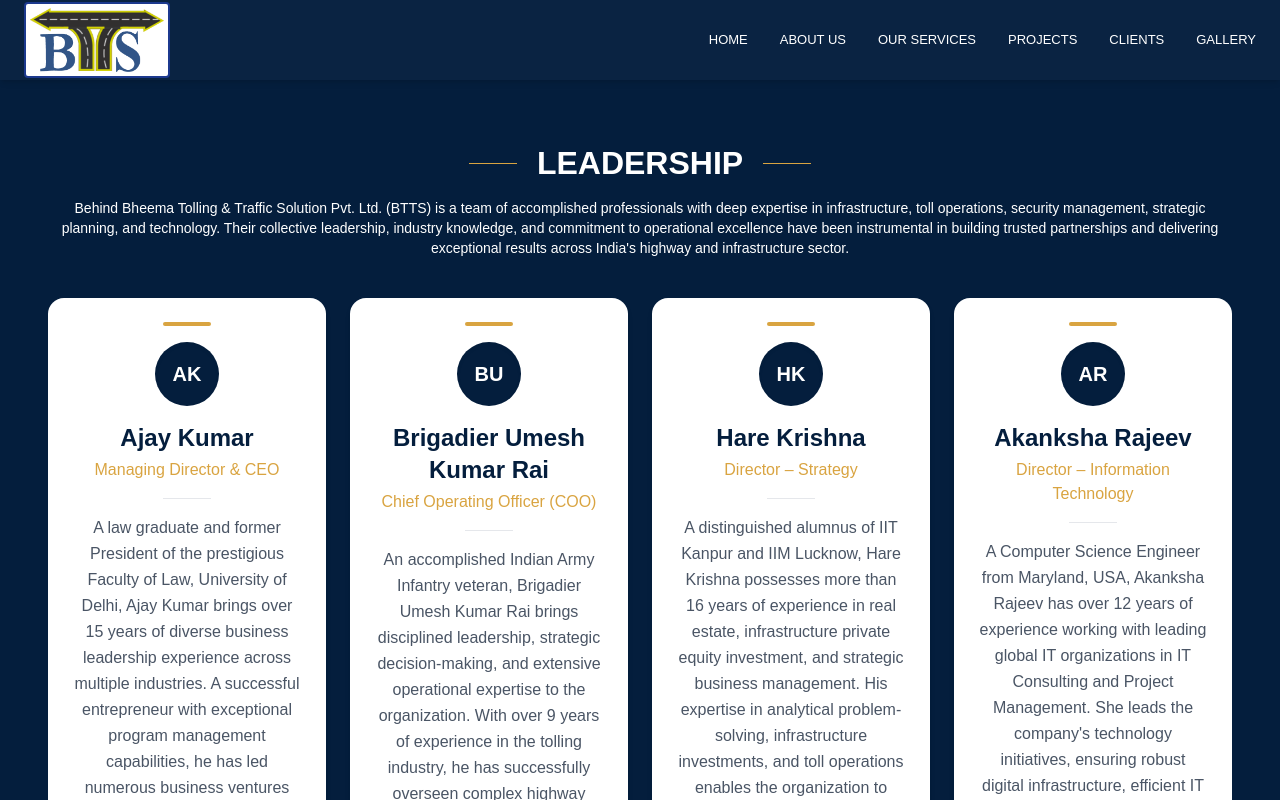
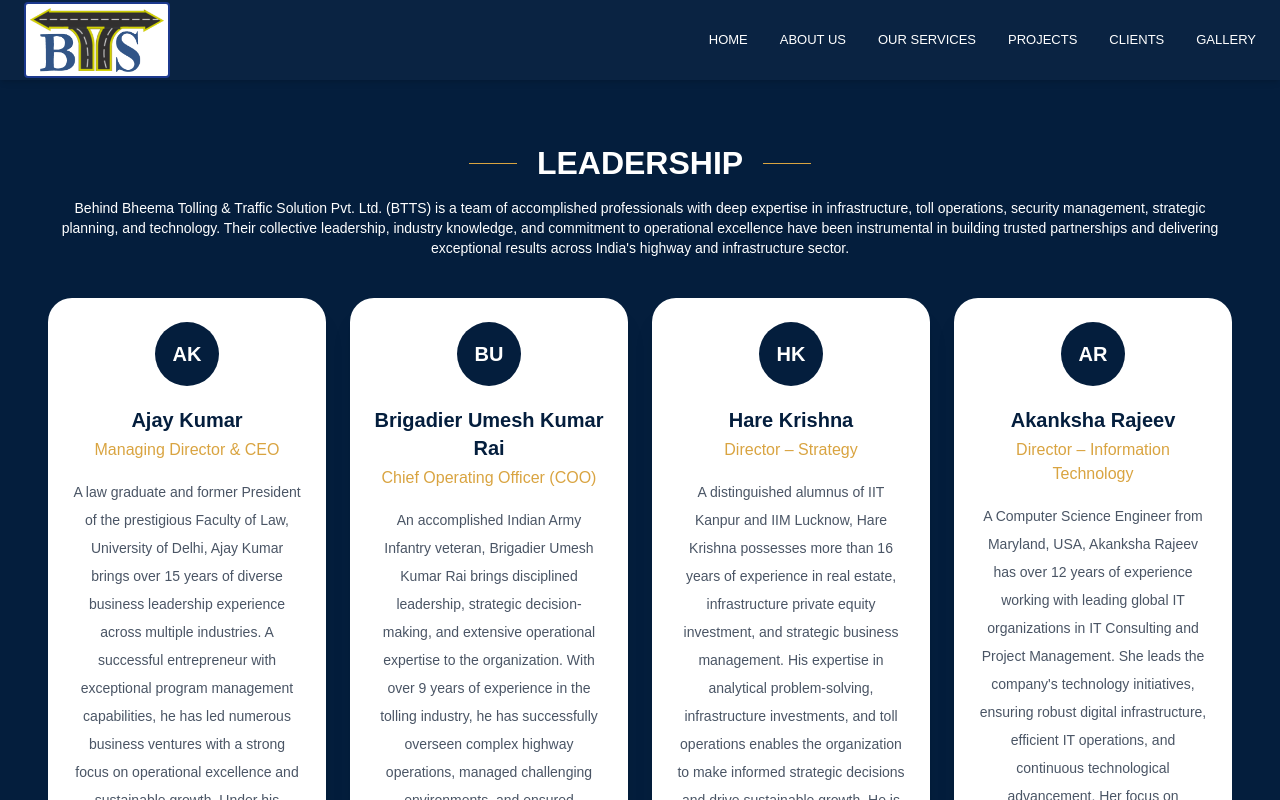
Before and after one commit to westhilldeveloper/tolling-website, a Next.js app: page /leadership in a window 1280 px wide. Shown: the top 800 px of the page. Built offline with nearby package versions, Linux system fonts and the light colour scheme.

Commit message:
leadership page animation

```diff
--- a/app/components/Leadership.jsx
+++ b/app/components/Leadership.jsx
@@ -2,40 +2,41 @@
 
 import { useState, useEffect, useRef } from 'react';
 import { Quote } from 'lucide-react';
+import { Swiper, SwiperSlide } from "swiper/react";
+import { EffectCards } from "swiper/modules";
+
+import "swiper/css";
+import "swiper/css/effect-cards";
 
 // Card component – with an optional `delay` prop for staggered animation
-const LeadershipCard = ({ service, delay = 0 }) => {
+const LeadershipCard = ({ service }) => {
   const initials = service.title
-    .split(' ')
-    .map(word => word[0])
-    .join('')
+    .split(" ")
+    .map((word) => word[0])
+    .join("")
     .slice(0, 2)
     .toUpperCase();
 
   return (
-    <div
-      className="flex w-full max-w-sm flex-col rounded-2xl bg-white p-6 text-center shadow-md transition-all duration-300 hover:-translate-y-1 hover:shadow-xl sm:max-w-xs md:max-w-sm"
-      style={{ transitionDelay: `${delay}ms` }}
-    >
-      <div className="mx-auto mb-4 h-1 w-12 rounded-full bg-[#D9A441]" />
-      <div className="mx-auto mb-4 flex h-16 w-16 items-center justify-center rounded-full bg-[#041E3D] text-xl font-bold text-white shadow-inner">
+    <div className="bg-white rounded-3xl p-6 shadow-xl min-h-[420px] flex flex-col text-center">
+      <div className="mx-auto w-16 h-16 rounded-full bg-[#041E3D] text-white flex items-center justify-center text-xl font-bold">
         {initials}
       </div>
-      <h3 className="text-xl font-bold text-[#041E3D] sm:text-2xl">
+
+      <h3 className="mt-5 text-xl font-bold text-[#041E3D]">
         {service.title}
       </h3>
-      <p className="mt-1 text-sm font-medium text-[#D9A441] sm:text-base">
+
+      <p className="text-[#D9A441] font-medium mt-1">
         {service.designation}
       </p>
-      <div className="mx-auto my-4 h-px w-12 bg-gray-200" />
-      <p className="flex-1 text-sm leading-relaxed text-gray-600 sm:text-base">
+
+      <p className="mt-4 text-gray-600 text-sm leading-7">
         {service.description}
       </p>
-      <Quote size={20} className="mx-auto mt-4 text-[#D9A441]/40" />
     </div>
   );
 };
-
 export default function Leadership({ slides = [] }) {
   const [currentSlide, setCurrentSlide] = useState(0);
   const containerRef = useRef(null);
@@ -98,24 +99,20 @@ export default function Leadership({ slides = [] }) {
 
       {/* -------- MOBILE VIEW (static, each card animated) -------- */}
       <div className="mt-10 sm:hidden">
-        <div className="grid grid-cols-1 gap-6 justify-items-center">
-          {slides.map((slide, slideIndex) =>
-            slide.map((service, idx) => {
-              // Calculate a unique index for staggered delay
-              const cardIndex = slideIndex * slide.length + idx;
-              const delay = cardIndex * 150; // 150ms between each card
-              return (
-                <div
-                  key={`${slideIndex}-${idx}`}
-                  className="animate-on-scroll w-full max-w-sm"
-                  style={{ transitionDelay: `${delay}ms` }}
-                >
-                  <LeadershipCard service={service} />
-                </div>
-              );
-            })
-          )}
-        </div>
+        <div className="sm:hidden mt-10">
+  <Swiper
+    effect={"cards"}
+    grabCursor={true}
+    modules={[EffectCards]}
+    className="w-full max-w-sm mx-auto"
+  >
+    {slides.flat().map((service, index) => (
+      <SwiperSlide key={index}>
+        <LeadershipCard service={service} />
+      </SwiperSlide>
+    ))}
+  </Swiper>
+</div>
       </div>
 
       {/* -------- DESKTOP/TABLET VIEW (carousel with peek) -------- */}
--- a/package.json
+++ b/package.json
@@ -16,7 +16,8 @@
     "react-country-flag": "^3.1.0",
     "react-dom": "19.2.4",
     "react-google-recaptcha": "^3.1.0",
-    "react-icons": "^5.7.0"
+    "react-icons": "^5.7.0",
+    "swiper": "^14.0.7"
   },
   "devDependencies": {
     "@tailwindcss/postcss": "^4",
@@ -25,5 +26,4 @@
     "eslint-config-next": "16.2.10",
     "tailwindcss": "^4"
   }
-
 }
```
Also changed, not shown: 1 other file (tests, documents, lock files or other folders).
